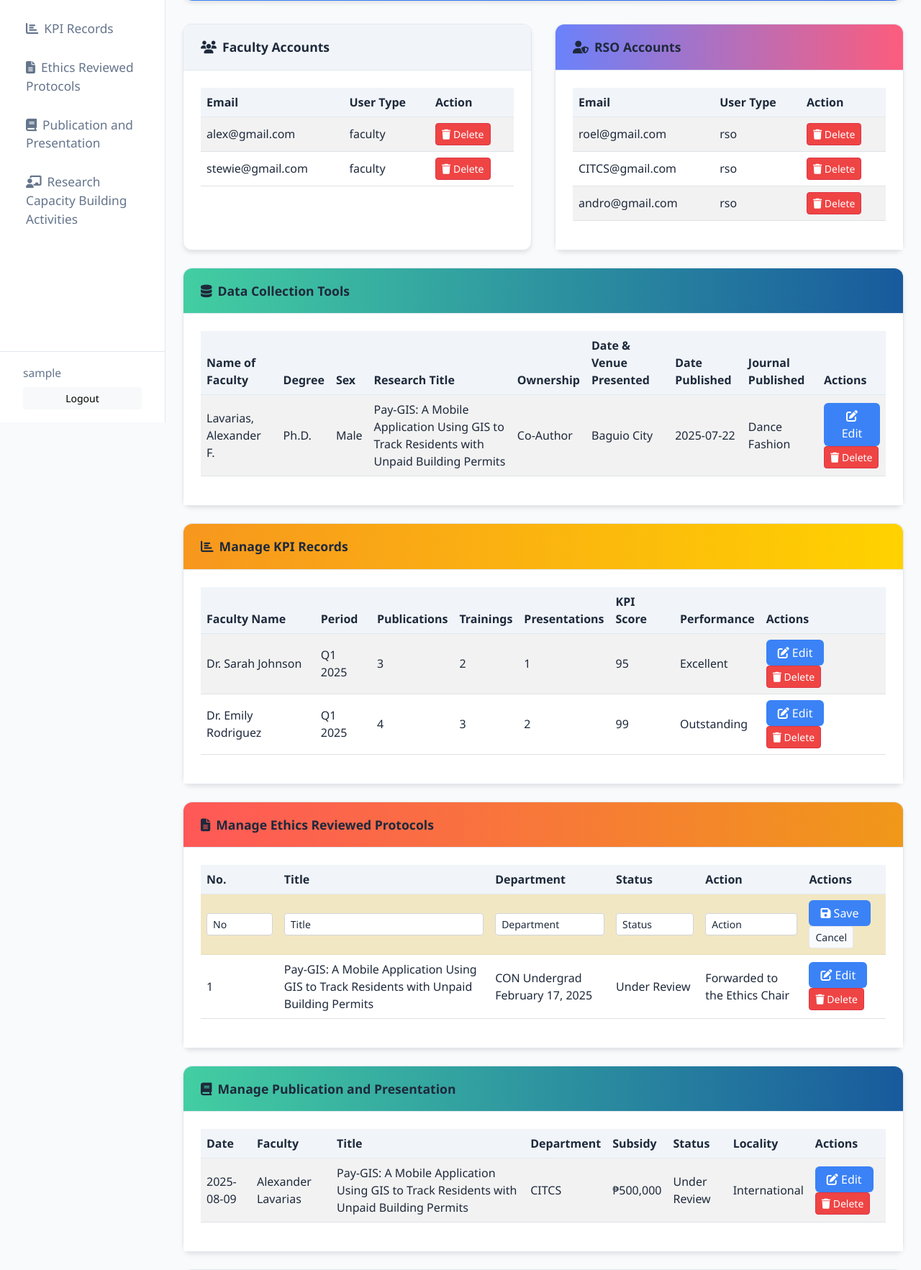
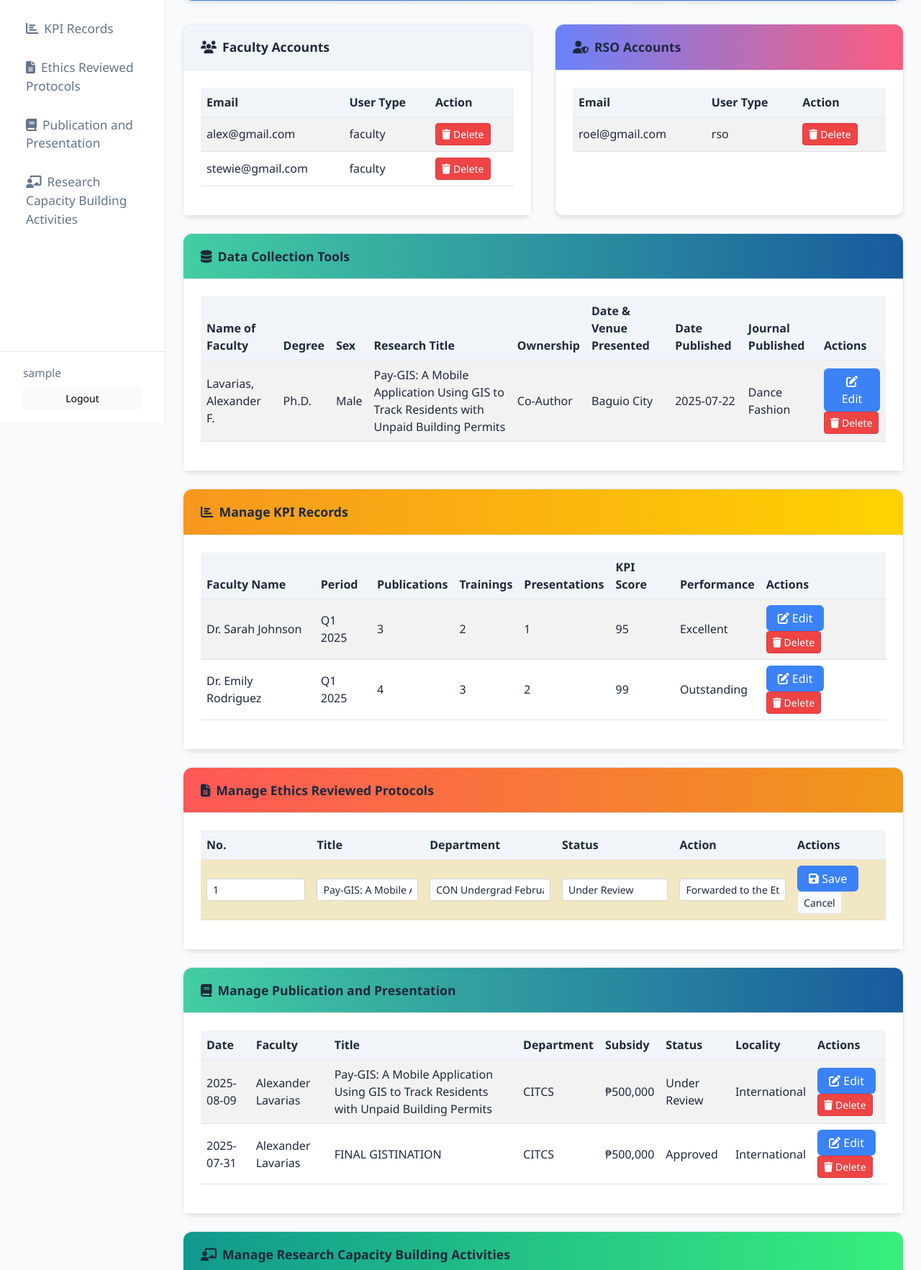
Before and after one commit to AXELAVARIAS/RSO_system_sample, a PHP site: page /php/manage_faculty.php?ethics_edit=0 in a window 1280 px wide. Shown: the part 213-1978 px from the top of the page at 72% size. Run offline with PHP 8.4, Linux system fonts and the light colour scheme; the visitor is signed in with stand-in values (Sample User, id 1).

Commit message:
MAY BINAGO

```diff
--- a/php/manage_faculty.php
+++ b/php/manage_faculty.php
@@ -13,7 +13,6 @@ if (empty($_SESSION['admin_logged_in'])) {
 }
 // manage_faculty.php - Admin management of faculty accounts
 $users_file = 'users.csv';
-$delete_message = '';
 
 // Handle delete request
 if (isset($_GET['delete']) && !empty($_GET['delete'])) {
@@ -35,7 +34,6 @@ if (isset($_GET['delete']) && !empty($_GET['delete'])) {
             fputcsv($file, $row);
         }
         fclose($file);
-        $delete_message = $deleted ? 'Faculty account deleted.' : 'Account not found.';
     }
 }
 
@@ -59,7 +57,6 @@ if (isset($_GET['delete_rso']) && !empty($_GET['delete_rso'])) {
             fputcsv($file, $row);
         }
         fclose($file);
-        $delete_message = $deleted ? 'RSO account deleted.' : 'Account not found.';
     }
 }
 
@@ -187,10 +184,17 @@ if (isset($_POST['save_kpi_edit']) && isset($_POST['kpi_index'])) {
 // --- Ethics Reviewed Protocols Management ---
 $ethics_file = 'ethics_reviewed_protocols.csv';
 $ethics_entries = [];
+$ethics_header = null;
 if (file_exists($ethics_file)) {
     $fp = fopen($ethics_file, 'r');
+    $first_row = true;
     while ($row = fgetcsv($fp)) {
-        $ethics_entries[] = $row;
+        if ($first_row) {
+            $ethics_header = $row; // Store header separately
+            $first_row = false;
+        } else {
+            $ethics_entries[] = $row; // Only store data rows
+        }
     }
     fclose($fp);
 }
@@ -201,6 +205,11 @@ if (isset($_POST['delete_ethics']) && isset($_POST['ethics_index'])) {
     if (isset($ethics_entries[$index])) {
         array_splice($ethics_entries, $index, 1);
         $fp = fopen($ethics_file, 'w');
+        // Write header first
+        if ($ethics_header) {
+            fputcsv($fp, $ethics_header);
+        }
+        // Write data rows
         foreach ($ethics_entries as $entry) {
             fputcsv($fp, $entry);
         }
@@ -219,6 +228,11 @@ if (isset($_POST['save_ethics_edit']) && isset($_POST['ethics_index'])) {
     if ($no && $title && $department && $status && $action) {
         $ethics_entries[$index] = [$no, $title, $department, $status, $action];
         $fp = fopen($ethics_file, 'w');
+        // Write header first
+        if ($ethics_header) {
+            fputcsv($fp, $ethics_header);
+        }
+        // Write data rows
         foreach ($ethics_entries as $entry) {
             fputcsv($fp, $entry);
         }
@@ -823,9 +837,6 @@ if (isset($_POST['save_rcb_edit']) && isset($_POST['rcb_index'])) {
             <div class="card-custom" id="faculty-accounts">
                 <div class="card-header"><i class="fa fa-users me-2"></i>Faculty Accounts</div>
                 <div class="card-body">
-                    <?php if ($delete_message): ?>
-                        <div class="alert alert-success text-center"> <?php echo htmlspecialchars($delete_message); ?> </div>
-                    <?php endif; ?>
                     <div class="table-responsive">
                         <table class="table table-striped table-hover align-middle">
                             <thead>
--- a/php/publication_presentation.csv
+++ b/php/publication_presentation.csv
@@ -1 +1,2 @@
 2025-08-09,"Alexander Lavarias","Pay-GIS: A Mobile Application Using GIS to Track Residents with Unpaid Building Permits",CITCS,"₱500,000","Under Review",International
+2025-07-31,"Alexander Lavarias","FINAL GISTINATION",CITCS,"₱500,000",Approved,International
--- a/php/users.csv
+++ b/php/users.csv
@@ -1,5 +1,3 @@
 roel@gmail.com,$2y$10$m/J8uOp/jaBI5CBXixZSz.8dTWshJAI80K3dTWrkCGtXne9RGRdHm,rso
-CITCS@gmail.com,$2y$10$WKpAxvGSQX/NZzGX.Q2Eteq2DGufE6yCUkIfsVZ1FeaALMzUK6Qoi,rso,"Juan Tiu Three",CITCS
 alex@gmail.com,$2y$10$Ck4siVO2OrdSZrtA1MeSUOhoJbUBThMS3BQTe1c9p/WcHHSY7M7Cu,faculty,"Alexander Lavarias",CITCS,../uploads/profile_pictures/abdul_gmail.com_1751719757.jpg
 stewie@gmail.com,$2y$10$Dm0FMW.HZaGT67GyCgDRreRbO20Gw4EzEvVrQkciuR.KFjoBRUZSG,faculty,Stewie,CEA,../uploads/profile_pictures/stewie_gmail.com_1751723523.png
-andro@gmail.com,$2y$10$Cx3mGhrwPS3t.Sw/.vM/leluJ8OFlfAtiTYsen6jnKc1OcsShkmxK,rso,andro,CBA,../uploads/profile_pictures/andro_gmail.com_1751774329.png
```
Also changed, not shown: php/Ethicss Reviewed Protocols.php (+7 -7 lines).
